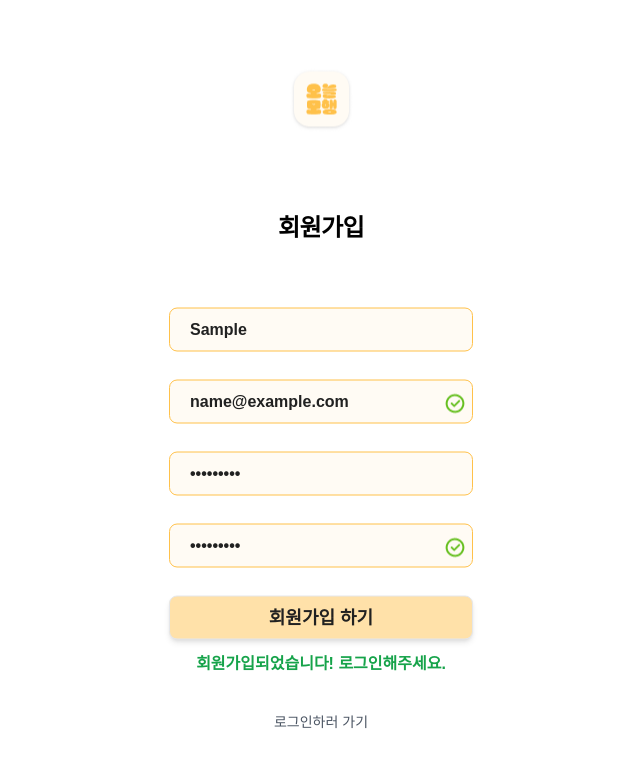
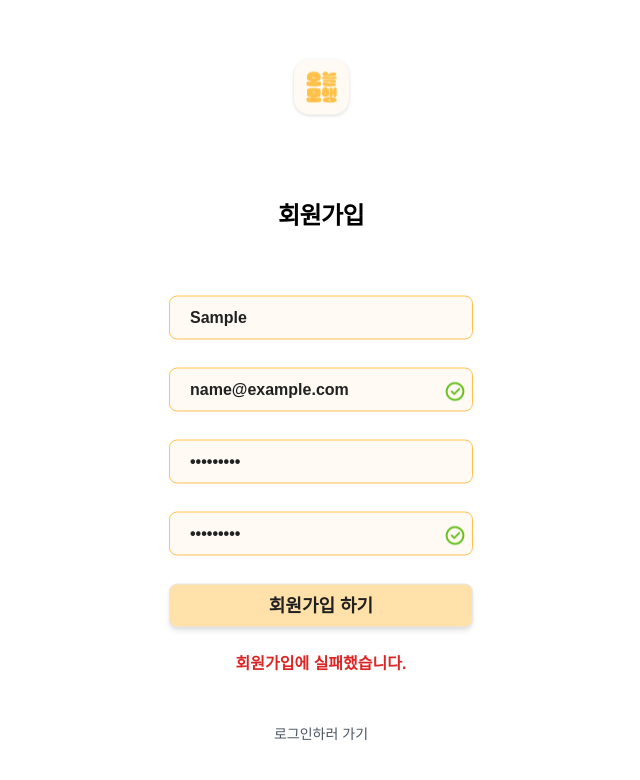
Before and after one commit to zerohyun00/TodayMohang-, a React (Create React App) app in the folder mohang/: page /signup in a window 1280 px wide. Both pictures are taken after typing "Sample", "name@example.com", "Sample123", "Sample123" into the empty fields and a click on the button "회원가입 하기". Shown: the top 780 px of the page, without its empty margins (319-959 px from the left). Built offline with nearby package versions, Linux system fonts and the light colour scheme; no server answers; a web font is replaced by a local one.

Commit message:
[FIX] 회원가입 로직 수정

```diff
--- a/mohang/src/api/auth.js
+++ b/mohang/src/api/auth.js
@@ -1,16 +1,5 @@
 import axios from "axios";
 import { BASE_URL } from "../static";
-
-export function HandleRegister(userData) {
-  axios
-    .post(`${BASE_URL}/user/signup`, userData )
-    .then((res) => {
-      console.log(res);
-    })
-    .catch((err) => {
-      console.log(err);
-    });
-}
 
 export function HandleLogin(userData) {
   axios.post(`${BASE_URL}/user/login`, userData)
--- a/mohang/src/pages/SignUp.jsx
+++ b/mohang/src/pages/SignUp.jsx
@@ -6,14 +6,16 @@ import {
   Input,
   Label,
   LinkContainer,
-  Success
+  Success,
+  Error
 } from "../styles/login_styles";
-import { HandleRegister } from "../api/auth";
 import { Link } from "react-router-dom";
 import React, { useCallback, useState } from "react";
 import LogInLogos from "../assets/images/LogInLogos.png";
 import beforecheck from "../assets/images/beforecheck.png";
 import check from "../assets/images/check.png";
+import axios from "axios";
+import { BASE_URL } from "../static";
 
 const SignUp = () => {
   const [signUpError, setSignUpError] = useState(false);
@@ -55,16 +57,25 @@ const SignUp = () => {
         return;
       }
       const userData = {
-        email : email,
-        nickname : nickname,
-        password : password,
+        email: email,
+        nickname: nickname,
+        password: password,
       };
 
-      await HandleRegister(userData);
-
-      // 등록 결과에 따라 상태를 업데이트하려면 필요한 경우
-      setSignUpSuccess(true);
-      setSignUpError(false);
+      await axios
+        .post(`${BASE_URL}/user/signup`, userData)
+        .then((res) => {
+          console.log(res);
+          // 등록 결과에 따라 상태를 업데이트하려면 필요한 경우
+          setSignUpSuccess(true);
+          setSignUpError(false);
+        })
+        .catch((err) => {
+          console.log(err);
+          // 등록 오류 처리
+          setSignUpSuccess(false);
+          setSignUpError(true);
+        });
     } catch (error) {
       // 등록 오류 처리
       setSignUpSuccess(false);
@@ -159,6 +170,7 @@ const SignUp = () => {
         </Label>
         <Button type="submit">회원가입 하기</Button>
         {signUpSuccess && <Success>회원가입되었습니다! 로그인해주세요.</Success>}
+        {signUpError && <Error>회원가입에 실패했습니다.</Error>}
       </Form>
       <LinkContainer>
         <Link to="/Login" className="black mt-7">
```
